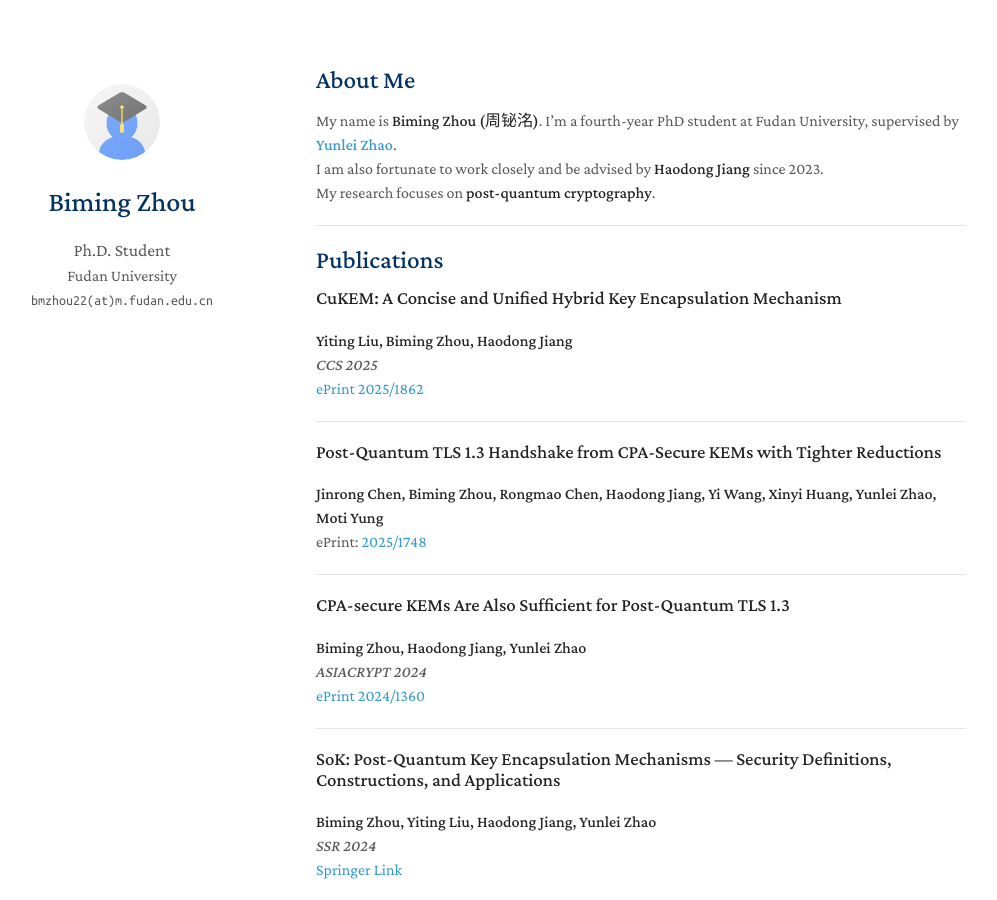
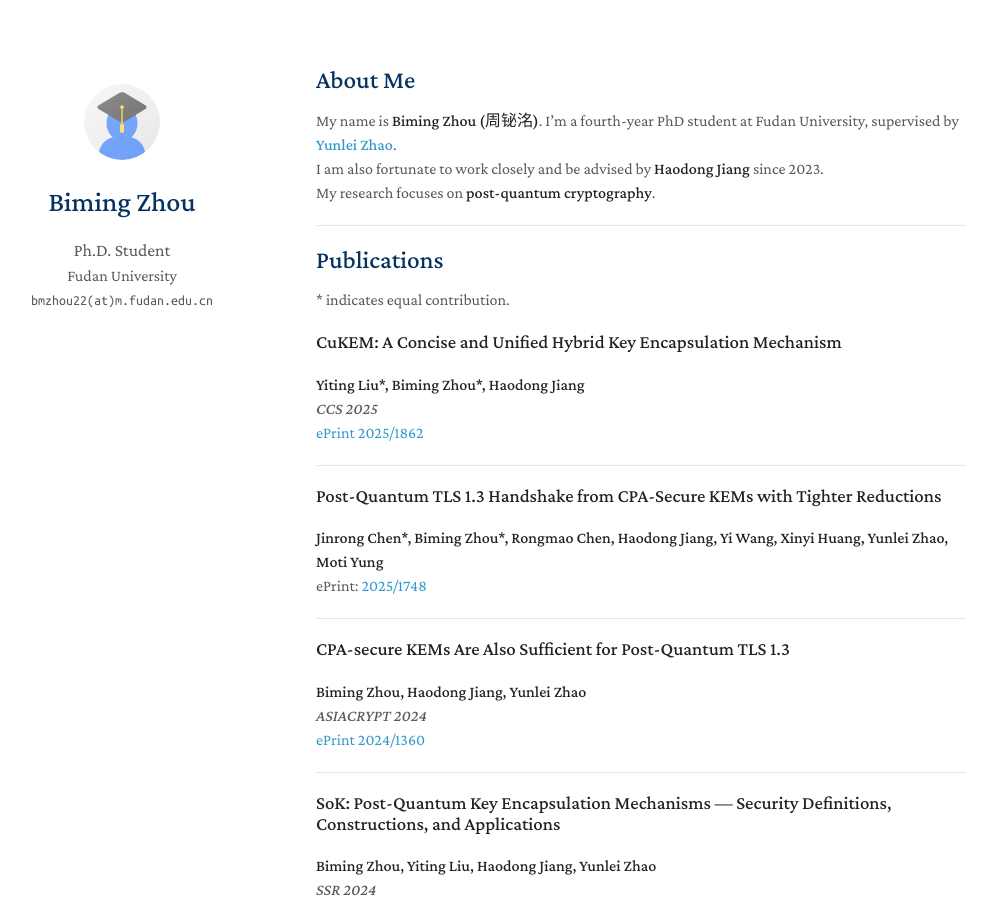
Before and after one commit to bimingzhou/bimingzhou.github.io, a Jekyll site: the page built from index.md, in a window 1280 px wide and 900 px high. Shown: the whole window, without its empty margins (154-1151 px from the left). Built offline with Jekyll 4.4.1, drawn with Linux system fonts in a browser that asks for light colours; a style sheet for code colours, icons or effects is not loaded; our own code applies the rules of GitHub Pages for plain Markdown files.

Commit message:
Update index.md

```diff
--- a/index.md
+++ b/index.md
@@ -12,16 +12,17 @@ My research focuses on **post-quantum cryptography**.
 ---
 
 ## Publications
+\* indicates equal contribution.
 
 ### **CuKEM: A Concise and Unified Hybrid Key Encapsulation Mechanism**
-**Yiting Liu, Biming Zhou, Haodong Jiang**
+**Yiting Liu\*, Biming Zhou\*, Haodong Jiang**
 *CCS 2025*
 [ePrint 2025/1862](https://eprint.iacr.org/2025/1862)
 
 ---
 
 ### **Post-Quantum TLS 1.3 Handshake from CPA-Secure KEMs with Tighter Reductions**
-**Jinrong Chen, Biming Zhou, Rongmao Chen, Haodong Jiang, Yi Wang, Xinyi Huang, Yunlei Zhao, Moti Yung**
+**Jinrong Chen\*, Biming Zhou\*, Rongmao Chen, Haodong Jiang, Yi Wang, Xinyi Huang, Yunlei Zhao, Moti Yung**
 ePrint: [2025/1748](https://eprint.iacr.org/2025/1748)
 
 ---
```
